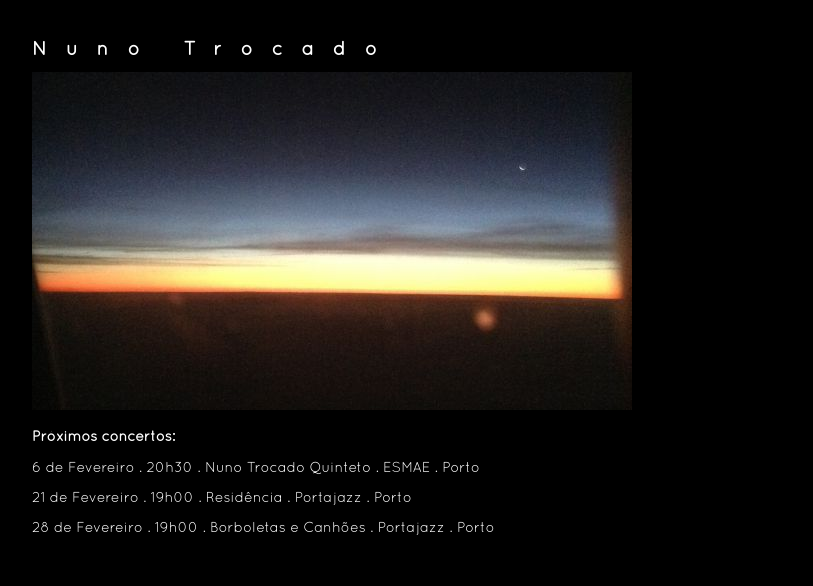
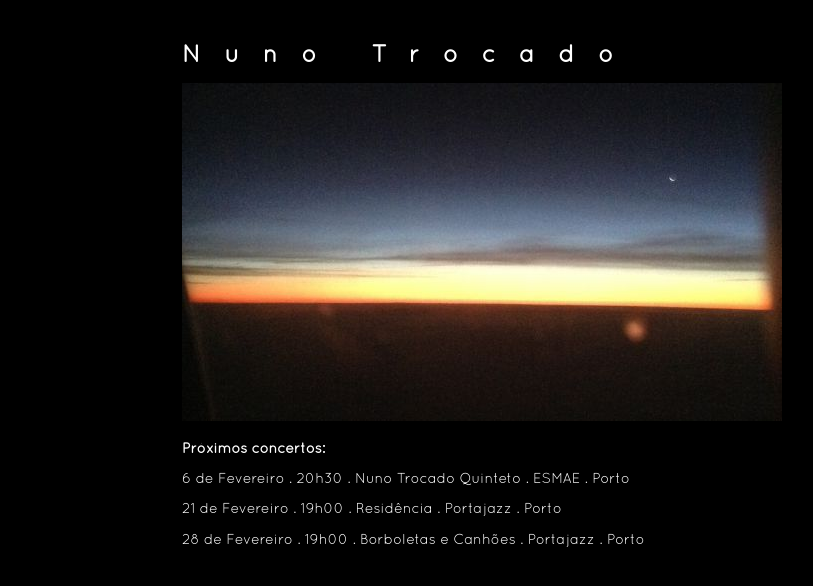
Before and after one commit to ntrocado/ntrocado.github.io, a Jekyll site: the page built from index.html, in a window 1280 px wide. Shown: the top 586 px of the page, without its empty margins (158-971 px from the left). Built offline with Jekyll 4.4.1, drawn with Linux system fonts in a browser that asks for light colours.

Commit message:
Update main.css

```diff
--- a/css/main.css
+++ b/css/main.css
@@ -10,7 +10,7 @@ body {
         padding: 1em;
 	margin-left: auto;
 	margin-right: auto;
-	max-width: 900px;
+	max-width: 600px;
 }
 @font-face {
     font-family: 'quicksandregular';
@@ -30,7 +30,7 @@ h1, h2, h3, p {
 h1 {
 	font-family: quicksandregular, Georgia, sans-serif;
 	letter-spacing: 1em;
-	font-size: 1.2em;
+	font-size: 1.5em;
 }
 h3, p {
 	font-size: 0.9em;
```
